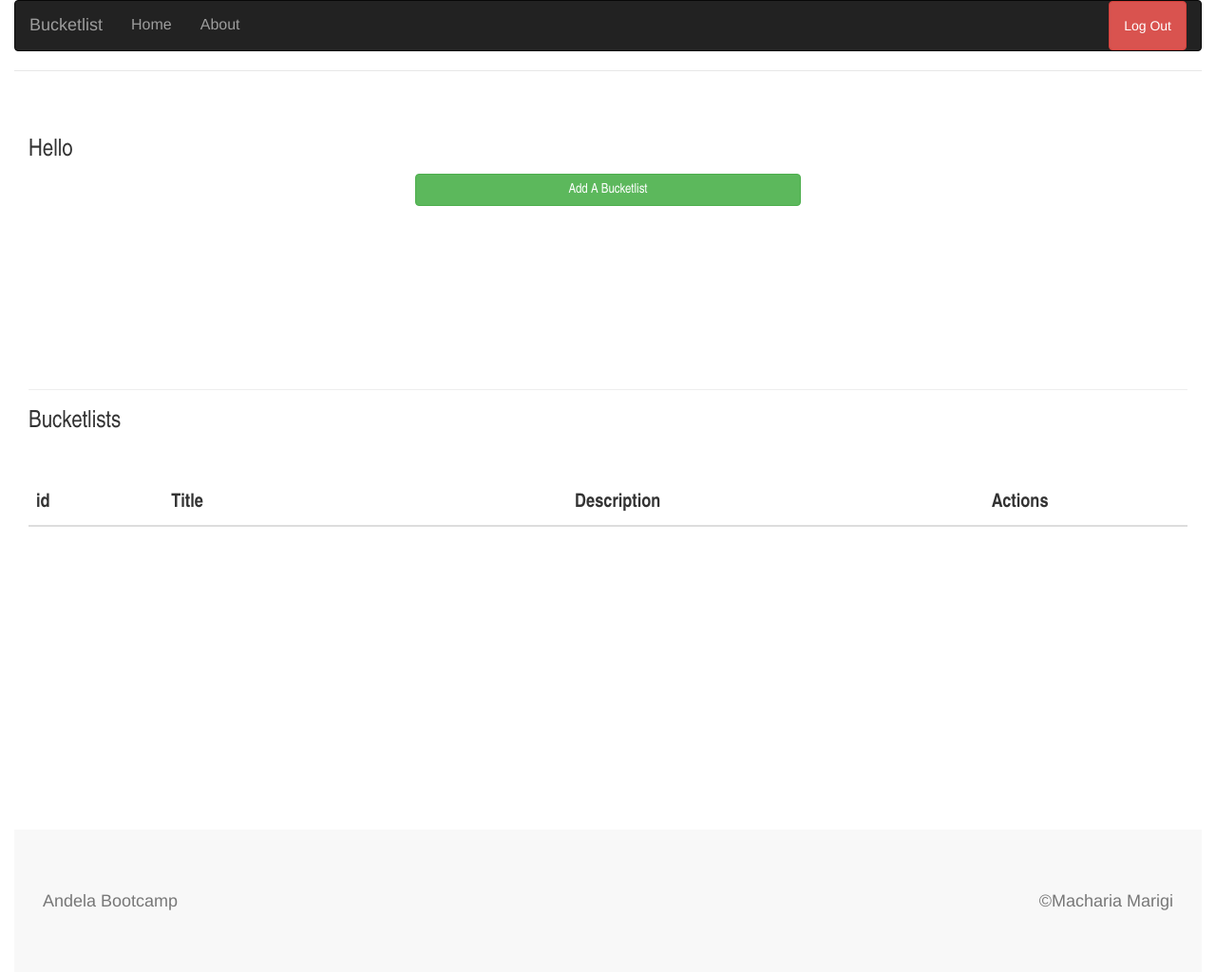
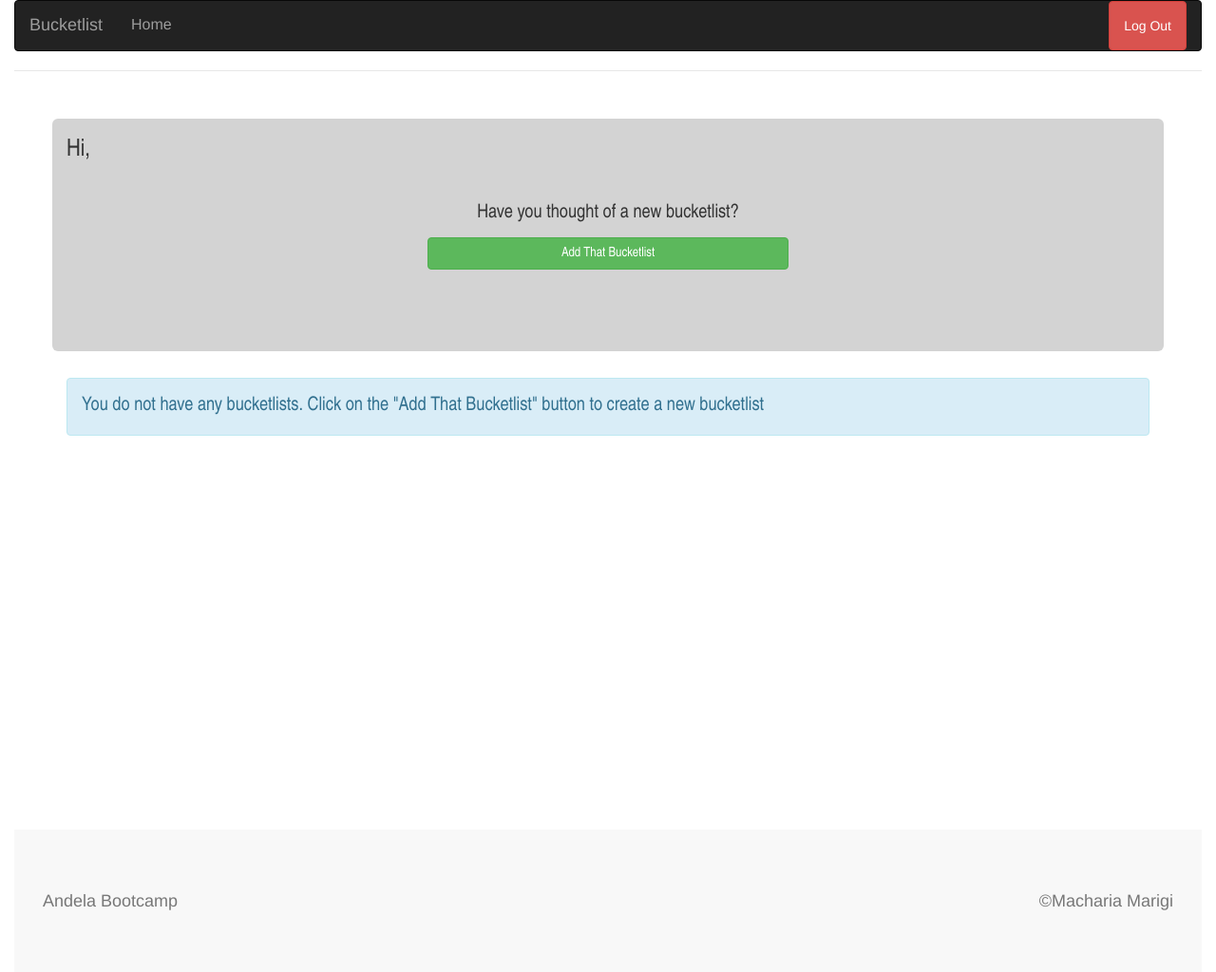
Before and after one commit to machariamarigi/Bucketlist, a Flask app: page /profile in a window 1280 px wide. Shown: the whole page at 95% size. Run offline with Flask 2, Linux system fonts and the light colour scheme; the visitor is signed in with stand-in values (Sample User, id 1); lists and menus that the app fills with data are empty; parts of the project's set-up code (start-up, migrations or seed data) failed here and were passed over; some libraries are stand-ins or nearby versions.

Commit message:
Several UI tweaks and improvements

```diff
--- a/app/auth/views.py
+++ b/app/auth/views.py
@@ -23,10 +23,6 @@
                         url_for(
                             'profile.profilepage',
                             logged_in_user=logged_in_user['username']))
-                else:
-                    flash('Ensure that you are a registered user')
-            else:
-                flash('Ensure that you are a registered user')
 
     return render_template('auth/login.html', title='login', form=form)
 
--- a/app/profile/views.py
+++ b/app/profile/views.py
@@ -11,7 +11,8 @@
 def profilepage():
     """Render the homepage template on the / route"""
     if session['logged_in']:
-        bucketlists = store.get_bucketlists()
+        all_bucketlists = store.get_bucketlists()
+        bucketlists = all_bucketlists[1:]
         return render_template('profile/profile.html', bucketlists=bucketlists)
     else:
         return render_template('401.html')
--- a/app/static/css/main.css
+++ b/app/static/css/main.css
@@ -51,14 +51,10 @@
 
 .prof-input {
     height: 35%;
+    background-color: #D3D3D3;
+    border-radius: 0.3em;
 }
 
-.menu-item {
-    background-color: yellow;
-    height: 150px;
-    width: 250px;
-    margin: 20px;
-}
 
 .prof-menu {
     height: 65%;
@@ -74,6 +70,7 @@
     margin: 0 auto;
     background-color: #fff;
     border-radius: 0.3em;
+    border: 2px solid black
 }
 
 *[role="form"] h2 {
--- a/app/templates/auth/login.html
+++ b/app/templates/auth/login.html
@@ -3,7 +3,8 @@
 {% extends "base.html" %}
 {% block title %}Login{% endblock %}
 {% block body %}
-        <main>
+        <main class="container">
+            <h1 class="text-center">Log In Form</h1>
             {{ utils.flashed_messages()  }}
             {{ wtf.quick_form(form) }}
         </main>
--- a/app/templates/auth/signup.html
+++ b/app/templates/auth/signup.html
@@ -1,8 +1,9 @@
 {% import "bootstrap/wtf.html" as wtf %}
 {% extends "base.html" %}
-{% block title %}Login{% endblock %}
+{% block title %}Sign Up{% endblock %}
 {% block body %}
-        <main>
+        <main class="container">
+            <h1 class="text-center">Sign Up Form</h1>
             {{ wtf.quick_form(form) }}
         </main>
 
--- a/app/templates/authbase.html
+++ b/app/templates/authbase.html
@@ -16,11 +16,10 @@
         <nav class="navbar navbar-inverse">
             <div class="container-fluid">
                 <div class="navbar-header">
-                    <a class="navbar-brand" href="#">Bucketlist</a>
+                    <a class="navbar-brand" href="{{ url_for('profile.profilepage') }}">Bucketlist</a>
                 </div>
                 <ul class="nav navbar-nav">
                     <li><a href="{{ url_for('profile.profilepage') }}">Home</a></li>
-                    <li><a href="#">About</a></li>
                 </ul>
                 <ul class="nav navbar-nav pull-right">
                     <li><a class="btn btn-danger font-white" href="{{ url_for('auth.logout') }}">Log Out</button></a>
--- a/app/templates/base.html
+++ b/app/templates/base.html
@@ -16,7 +16,7 @@
         <nav class="navbar navbar-inverse">
             <div class="container-fluid">
                 <div class="navbar-header">
-                    <a class="navbar-brand" href="#">Bucketlist</a>
+                    <a class="navbar-brand" href="{{ url_for('home.homepage') }}">Bucketlist</a>
                 </div>
                 <ul class="nav navbar-nav">
                     <li><a href="{{ url_for('home.homepage') }}">Home</a></li>
--- a/app/templates/bucketlist/add_bucketlist.html
+++ b/app/templates/bucketlist/add_bucketlist.html
@@ -11,7 +11,7 @@
 
 {% endblock %}
 {% block body %}
-        <main>
+        <main class="container">
         {% if add_bucketlist %}
             <h1 class="text-center">Add Bucketlist</h1>
         {% else %}
--- a/app/templates/bucketlist/add_bucketlist_item.html
+++ b/app/templates/bucketlist/add_bucketlist_item.html
@@ -11,8 +11,8 @@
 
 {% endblock %}
 {% block body %}
-        <main>
-        {% if add_bucketlis_itemt %}
+        <main class="container">
+        {% if add_bucketlis_item %}
             <h1 class="text-center">Add Bucketlist Goal</h1>
         {% else %}
             <h1 class="text-center">Edit Bucketlist Goal</h1>
--- a/app/templates/profile/profile.html
+++ b/app/templates/profile/profile.html
@@ -3,34 +3,39 @@
 {% block title %}Profile{% endblock %}
 {% block body %}
             <main class="container-fluid">
-                <div class="prof-input">
-                    <h1>Hello</h1>
-                    <a class="btn btn-success col-md-4 col-md-offset-4" href="{{ url_for('bucketlist.add_bucketlist') }}" type="submit">Add A Bucketlist</a>
+                <div class="prof-input container">
+                    <h1>Hi, </h1>
+                    <br>
+                    <p class="text-center">
+                        Have you thought of a new bucketlist?
+                    </p>
+                    <a class="btn btn-success col-md-4 col-md-offset-4" href="{{ url_for('bucketlist.add_bucketlist') }}" type="submit">Add That Bucketlist</a>
                 </div>
-                <hr>
-                <div class="prof-menu">
-                    <h2>Bucketlists</h2>
+                <br>
+                <div class="prof-menu container">
                     {% if bucketlists %}
-                        <table class="table table-striped">
+                        <h2 class="text-center">Bucketlists</h2>
+                        <table class="table table-striped table-condensed table-bordered">
                             <thead>
                                 <tr>
-                                    <th>id</th>
                                     <th>Title</th>
                                     <th><center>Description</center></th>
                                     <th><center>Actions</center></th>
                                 </tr>
                             </thead>
                             <tbody>
-                                    {% for bucketlist in bucketlists[1:] %}
+                                    {% for bucketlist in bucketlists %}
                                         <tr>
-                                            <th scope="row">{{ bucketlist['id'] }}</th>
-
                                             <td><a href="{{ url_for('bucketlist.view_bucketlist', id=bucketlist['id']) }}">{{ bucketlist['title'] }}</a></td>
                                             <td><center>{{ bucketlist['description'] }}</center></td>
                                             <td>
                                                 <center>
-                                                    <a href="{{ url_for('bucketlist.edit_bucketlist', id=bucketlist['id']) }}" class="btn btn-primary">Change</a>
-                                                    <a href="{{ url_for('bucketlist.delete_bucketlist', id=bucketlist['id']) }}" class="btn btn-danger">Delete</a>
+                                                    <a href="{{ url_for('bucketlist.edit_bucketlist', id=bucketlist['id']) }}" class="btn btn-primary">
+                                                        <span class="glyphicon glyphicon-pencil" aria-hidden="true"></span> Change
+                                                    </a>
+                                                    <a href="{{ url_for('bucketlist.delete_bucketlist', id=bucketlist['id']) }}" class="btn btn-danger">
+                                                        <span class="glyphicon glyphicon-trash" aria-hidden="true"></span> Delete
+                                                    </a>
                                                 </center>
                                             </td>
                                             </tr>
@@ -39,7 +44,7 @@
                         </table>
                     {% else %}
                     <div class="alert alert-info" role="alert">
-                        You do not have any bucketlists. Click on the "Add A Bucketlist" buton to create a new bucketlist
+                        You do not have any bucketlists. Click on the "Add That Bucketlist" button to create a new bucketlist
                     </div>
                     {% endif %}
                 </div>
```
Also changed, not shown: app/templates/bucketlist/bucketlist.html (+26 -16 lines).
